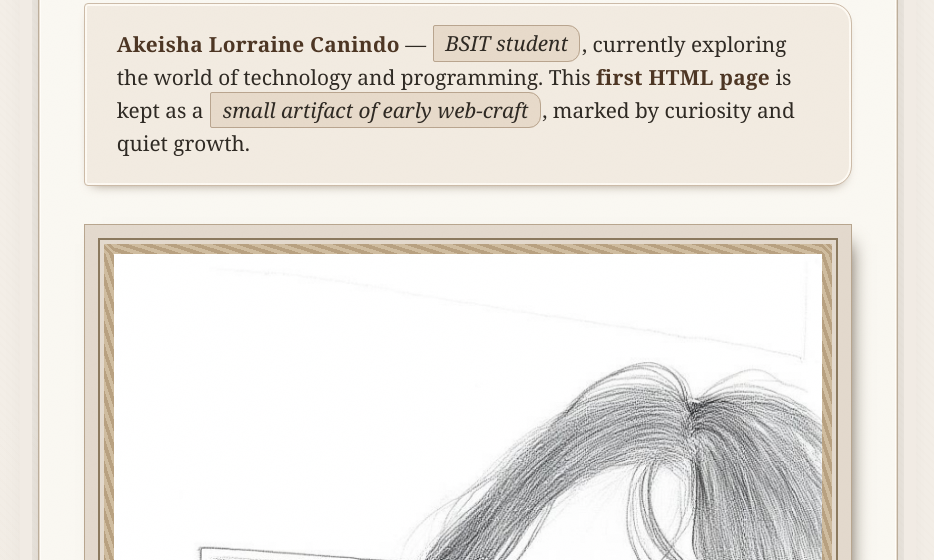
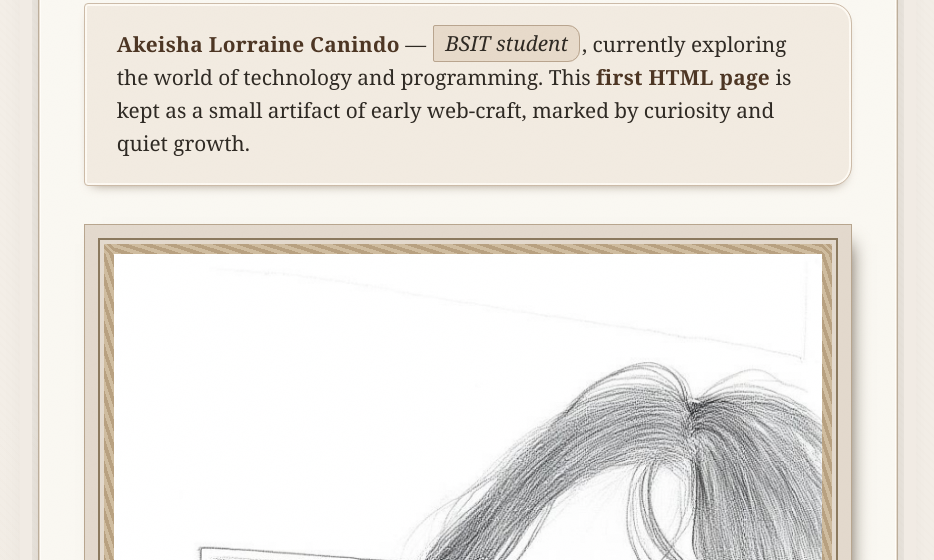
Before and after one commit to valll01/akeisha, a plain HTML site: page index.html in a window 1280 px wide. Shown: the part 240-800 px from the top of the page, without its empty margins (172-1106 px from the left). Drawn offline with Linux system fonts and the light colour scheme.

Commit message:
Update index.html

```diff
--- a/index.html
+++ b/index.html
@@ -266,10 +266,11 @@
 
         <h2>⟡ provenance / about</h2>
 
+
         <p>
             <b>Akeisha Lorraine Canindo</b> — <i>BSIT student</i>,
 currently exploring the world of technology and programming.
-This <b>first HTML page</b> is kept as a <i>small artifact of early web-craft</i>,
+This <b>first HTML page</b> is kept as a small artifact of early web-craft,
 marked by curiosity and quiet growth.
 
         </p>
```
